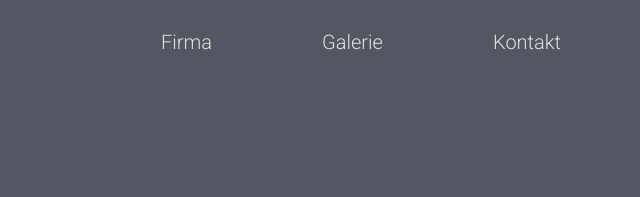
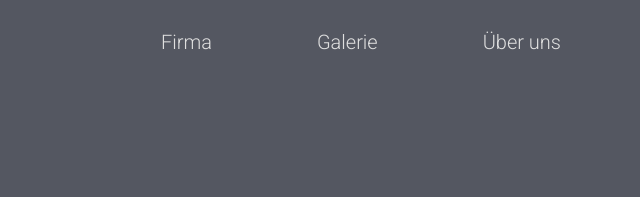
Before and after one commit to klegerf/lb02_test_m287, a plain HTML site: page index.html in a window 1280 px wide. Shown: the top 197 px of the page, 619-1259 px from the left. Drawn offline with Linux system fonts and the light colour scheme.

Commit message:
Kontakt -> Über uns

```diff
--- a/index.html
+++ b/index.html
@@ -30,7 +30,7 @@
           </ul>
         </li>
         <li><a href="galerie.html">Galerie</a></li>
-        <li><a href="kontakt.html">Kontakt</a></li>
+        <li><a href="kontakt.html">Über uns</a></li>
       </ul>
     </nav>
     <div id="hamburgerIcon" onclick="openNav()">&#9776;</div>
```
